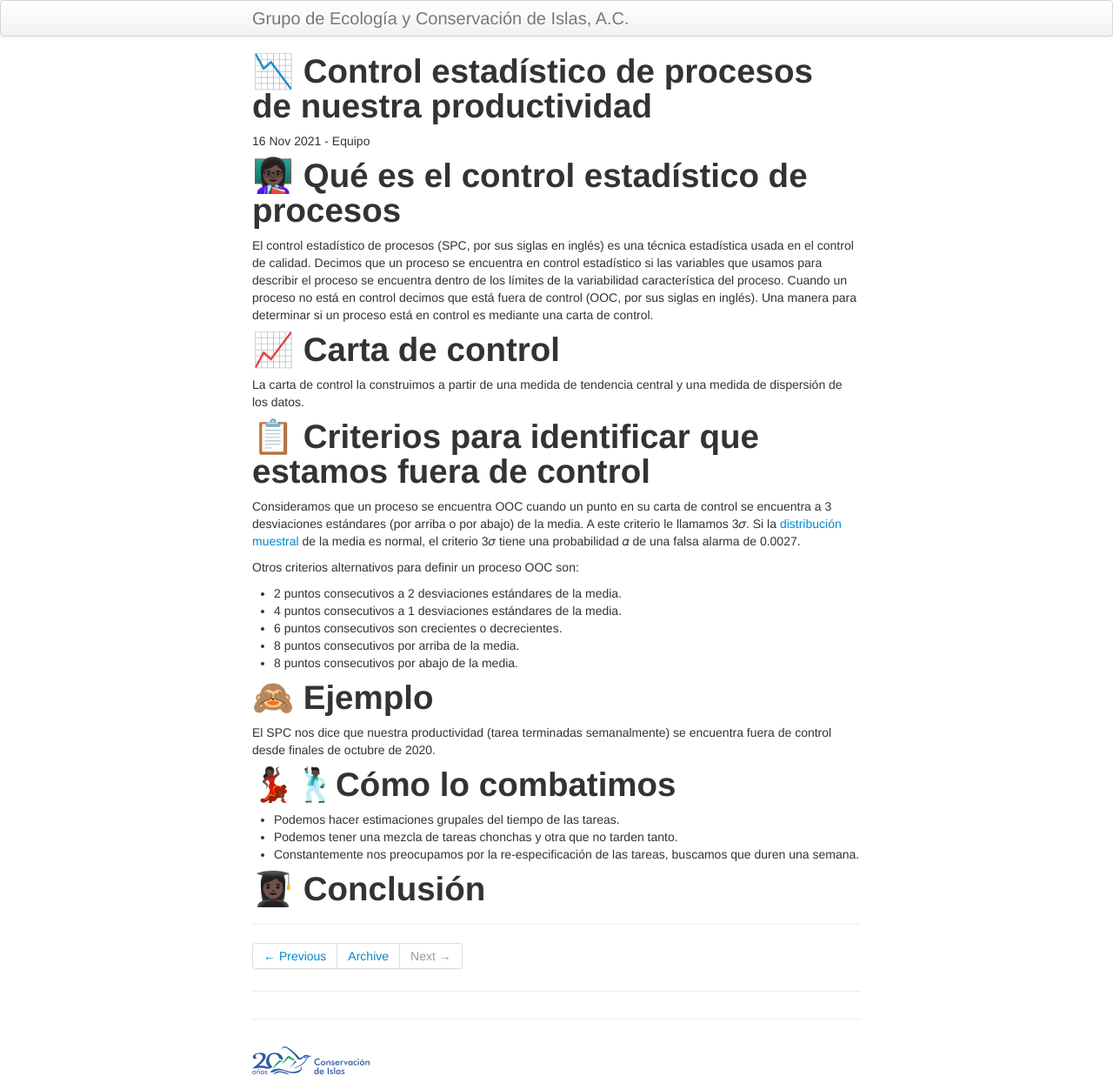
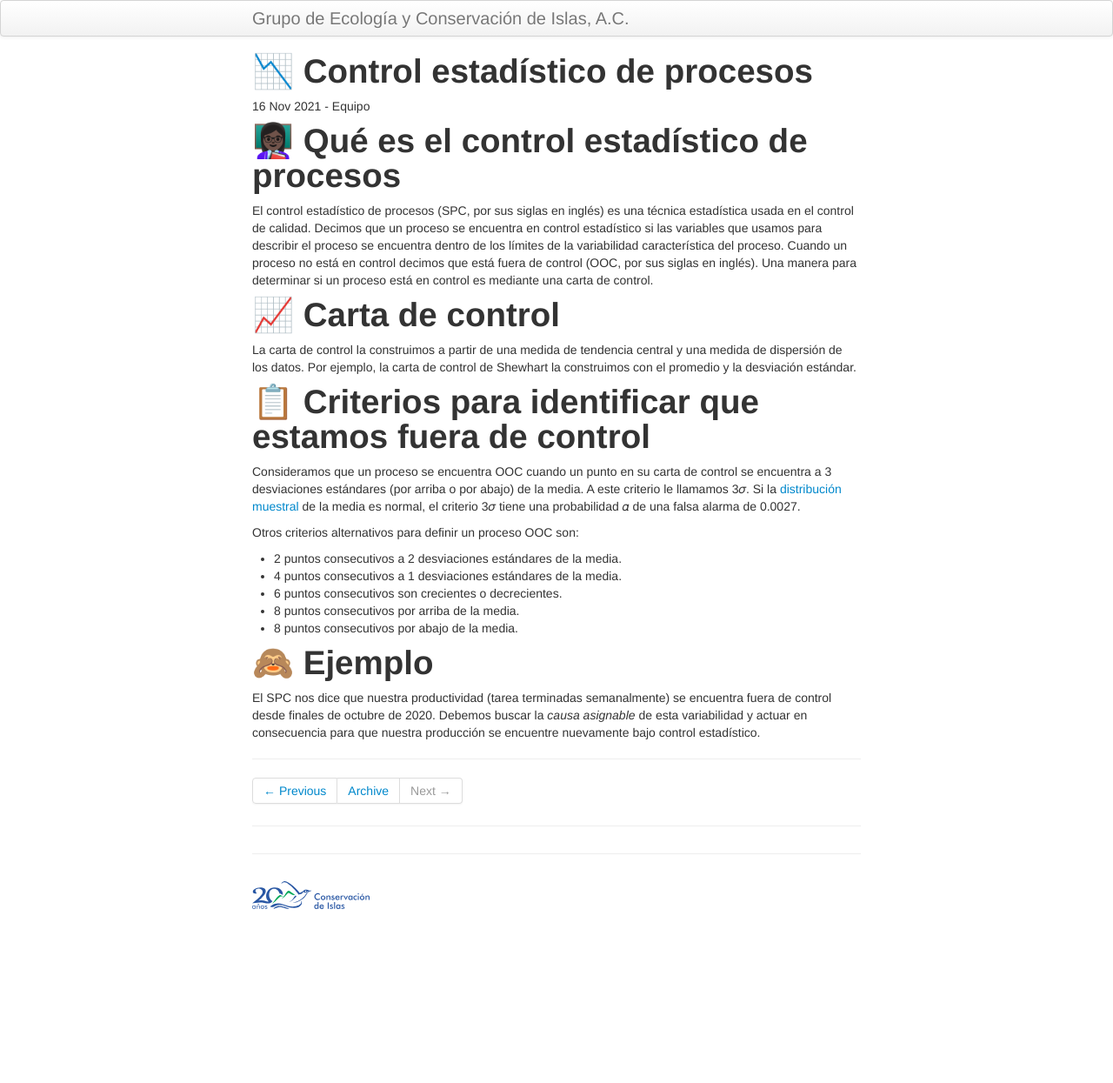
Before and after one commit to LizethMReyes/islasgeci.github.io, a Jekyll site: the page built from _posts/2021-11-16-spc_kanban.md, in a window 1280 px wide. Shown: the whole page at 87% size. Built offline with Jekyll 4.4.1, drawn with Linux system fonts in a browser that asks for light colours; after the commit the page ends 1055 px from its top, so only the background shows below that.

Commit message:
✍️ Edita entrada

```diff
--- a/_posts/2021-11-16-spc_kanban.md
+++ b/_posts/2021-11-16-spc_kanban.md
@@ -1,6 +1,6 @@
 ---
 layout: post
-title: 📉 Control estadístico de procesos de nuestra productividad
+title: 📉 Control estadístico de procesos
 author: Equipo
 tags: mate
 ---
@@ -17,7 +17,8 @@ mediante una carta de control.
 # 📈 Carta de control
 
 La carta de control la construimos a partir de una medida de tendencia central y una medida de
-dispersión de los datos.
+dispersión de los datos. Por ejemplo, la carta de control de Shewhart la construimos con el promedio
+y la desviación estándar.
 
 # 📋 Criterios para identificar que estamos fuera de control
 
@@ -37,13 +38,5 @@ Otros criterios alternativos para definir un proceso OOC son:
 # 🙈 Ejemplo
 
 El SPC nos dice que nuestra productividad (tarea terminadas semanalmente) se encuentra fuera de
-control desde finales de octubre de 2020.
-
-# 💃🏿🕺🏿Cómo lo combatimos
-
-- Podemos hacer estimaciones grupales del tiempo de las tareas.
-- Podemos tener una mezcla de tareas chonchas y otra que no tarden tanto.
-- Constantemente nos preocupamos por la re-especificación de las tareas, buscamos que duren una
-  semana.
-
-# 👩🏿‍🎓 Conclusión
+control desde finales de octubre de 2020. Debemos buscar la _causa asignable_ de esta variabilidad y
+actuar en consecuencia para que nuestra producción se encuentre nuevamente bajo control estadístico.
```
